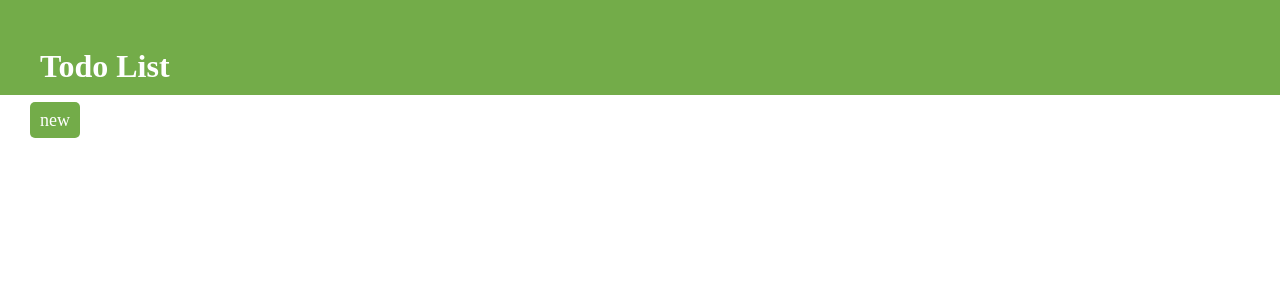
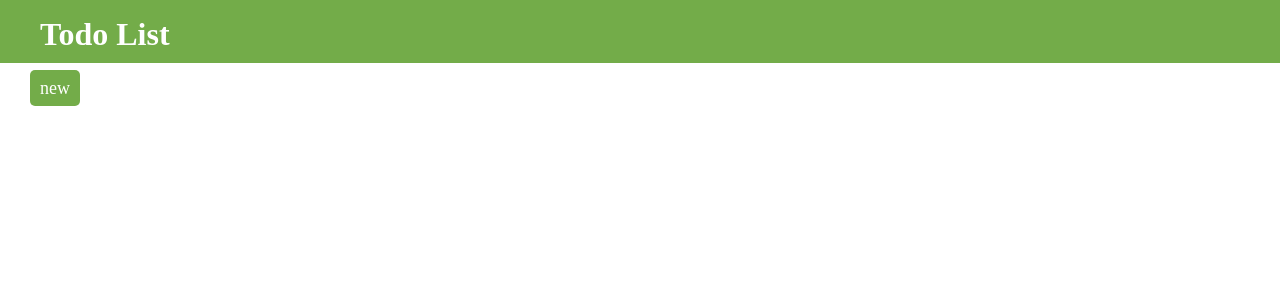
Before and after one commit to akubi0w1/webLecture, a Django app: page / in a window 1280 px wide. Shown: the top 300 px of the page. Run offline with Django 3.2, Linux system fonts and the light colour scheme; data that the repository does not hold is empty.

Commit message:
update: css

```diff
--- a/django/src/todoApp/static/css/main.css
+++ b/django/src/todoApp/static/css/main.css
@@ -74,6 +74,10 @@
     text-decoration: none;
 }
 
+.app-name {
+    margin-block-start: .5em;
+}
+
 .container{
     padding: 15px 30px;
     box-sizing: border-box;
--- a/django/src/todoApp/templates/todoApp/base.html
+++ b/django/src/todoApp/templates/todoApp/base.html
@@ -6,7 +6,7 @@
     </head>
     <body>
         <div class="header">
-            <h1><a href="{% url 'todo_list' %}">Todo List</a></h1>
+            <h1 class="app-name"><a href="{% url 'todo_list' %}">Todo List</a></h1>
         </div>
         <div class="container">
             {% block content %}
```
Also changed, not shown: 1 other file.
